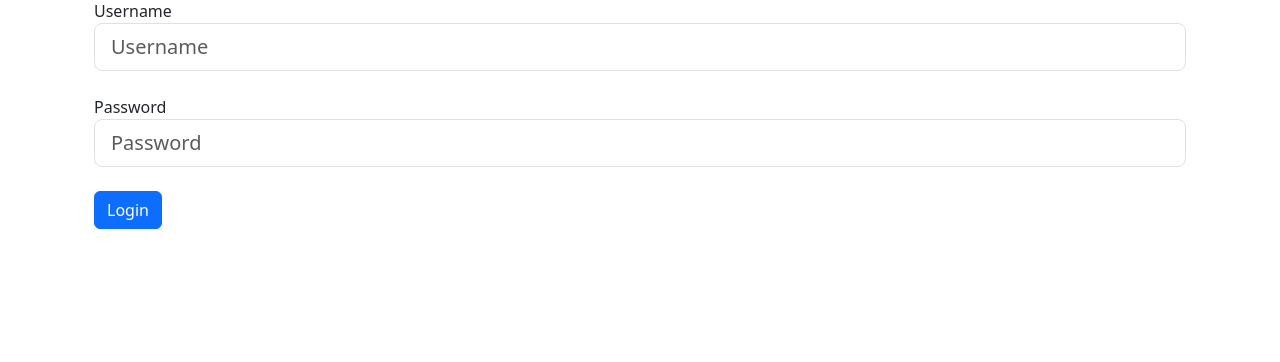
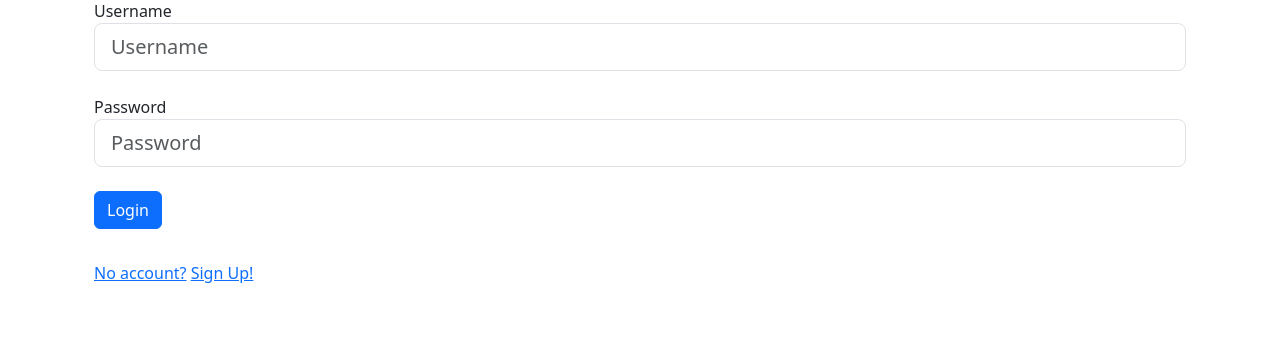
Before and after one commit to Jasi9074/client-server, a Django app: page /server-login/ in a window 1280 px wide. Shown: the part 185-547 px from the top of the page. Run offline with Django 5.2, Linux system fonts and the light colour scheme; some libraries are stand-ins or nearby versions.

Commit message:
🚚 Moved: Signup ability to Server

```diff
--- a/server-django/clientapp/templates/emp/login.html
+++ b/server-django/clientapp/templates/emp/login.html
@@ -33,10 +33,6 @@
     <div class="mb-4">
       <input type="submit" class="btn btn-primary mb-2" name="submit" value="Login">
     </div>
-    <div class="links">
-      <a href="{% url 'emp:register' %}">No account?</a>
-      <a href="{% url 'emp:register' %}">Sign Up!</a>
-    </div>
   </div>
 </form>
 
--- a/server-django/clientapp/templates/server/login.html
+++ b/server-django/clientapp/templates/server/login.html
@@ -33,6 +33,10 @@
     <div class="mb-4">
       <input type="submit" class="btn btn-primary mb-2" name="submit" value="Login">
     </div>
+    <div class="links">
+      <a href="{% url 'emp:register' %}">No account?</a>
+      <a href="{% url 'emp:register' %}">Sign Up!</a>
+    </div>
   </div>
 </form>
 
```
